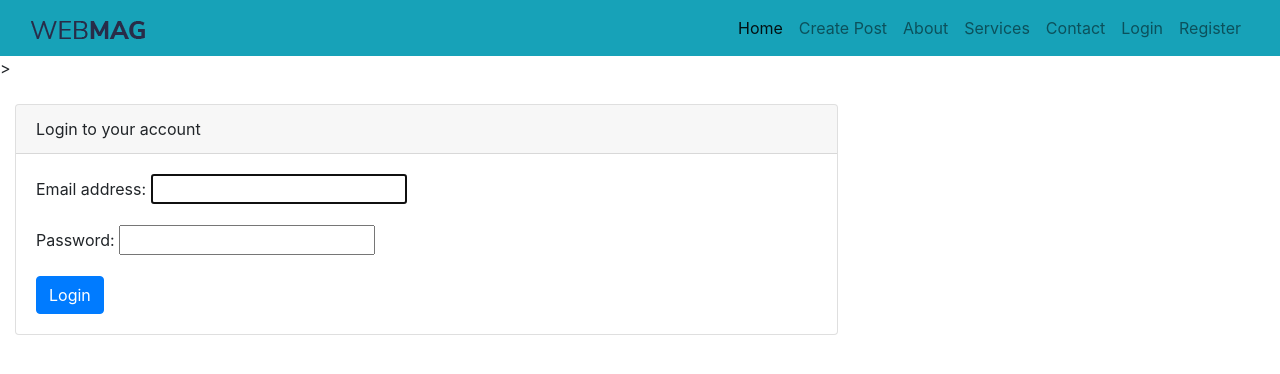
After one commit to propenster/Waglister, a Django app: page /accounts/login/ in a window 1280 px wide. The commit adds this page. Shown: the top 374 px of the page. Run offline with Django 3.2, Linux system fonts and the light colour scheme; some libraries are stand-ins or nearby versions.

Commit message:
Added Login and Logout Auth Routes

```diff
--- /dev/null
+++ b/account/templates/account/login.html
@@ -0,0 +1,23 @@
+{% extends 'deutschstered/base.html' %}
+
+{% block content %}
+
+
+        <!-- Post Content Column -->
+            <div class="col-lg-8">
+                <div class="card mb-4 mt-4">
+                    <div class="card-header">Login to your account</div>
+                    <div class="card-body">
+                        <form method="POST">
+                            {% csrf_token %}
+                            {{ form.as_p }}
+                            <button class="btn btn-primary" type="submit">Login</button>
+                        </form>
+                    </div>
+                </div>
+
+            </div>
+{% endblock %}
+
+        </div>
+    </div>
--- a/account/urls.py
+++ b/account/urls.py
@@ -1,6 +1,9 @@
 from django.urls import path
+from django.contrib.auth import views as auth_views
 from . import views
 
 urlpatterns = [
     path('register', views.register, name='register'),
+    path('login/', auth_views.LoginView.as_view(template_name='account/login.html'), name='login'),
+    path('logout/', auth_views.LogoutView.as_view(template_name='account/logout.html'), name='logout'),
 ]
--- a/deutschstered/templates/deutschstered/base.html
+++ b/deutschstered/templates/deutschstered/base.html
@@ -44,7 +44,7 @@
 					<a class="nav-link dropdown-toggle" href="#" id="navbarDropdown" role="button" data-toggle="dropdown" aria-haspopup="true" aria-expanded="false">{{ user.username }}</a>
 
 					<div class="dropdown-menu" aria-labelledby="navbarDropdown">
-						<a class="dropdown-item" href="">Logout</a>
+						<a class="dropdown-item" href="{% url 'logout' %}">Logout</a>
 						<a class="dropdown-item" href="#">Profile</a>
 
 						<div class="dropdown-divider"></div>
@@ -56,10 +56,10 @@
 					{% else %}
 
 					<li class="nav-item">
-					<a class="nav-link" href="">Login</a>
+					<a class="nav-link" href="{% url 'login' %}">Login</a>
 					</li>
 					<li class="nav-item">
-					<a class="nav-link" href="">Register</a>
+					<a class="nav-link" href="{% url 'register' %}">Register</a>
 					</li>
 				{% endif %}
 				</ul>
```
Also changed, not shown: account/templates/account/logout.html (added, +11 -0 lines).
